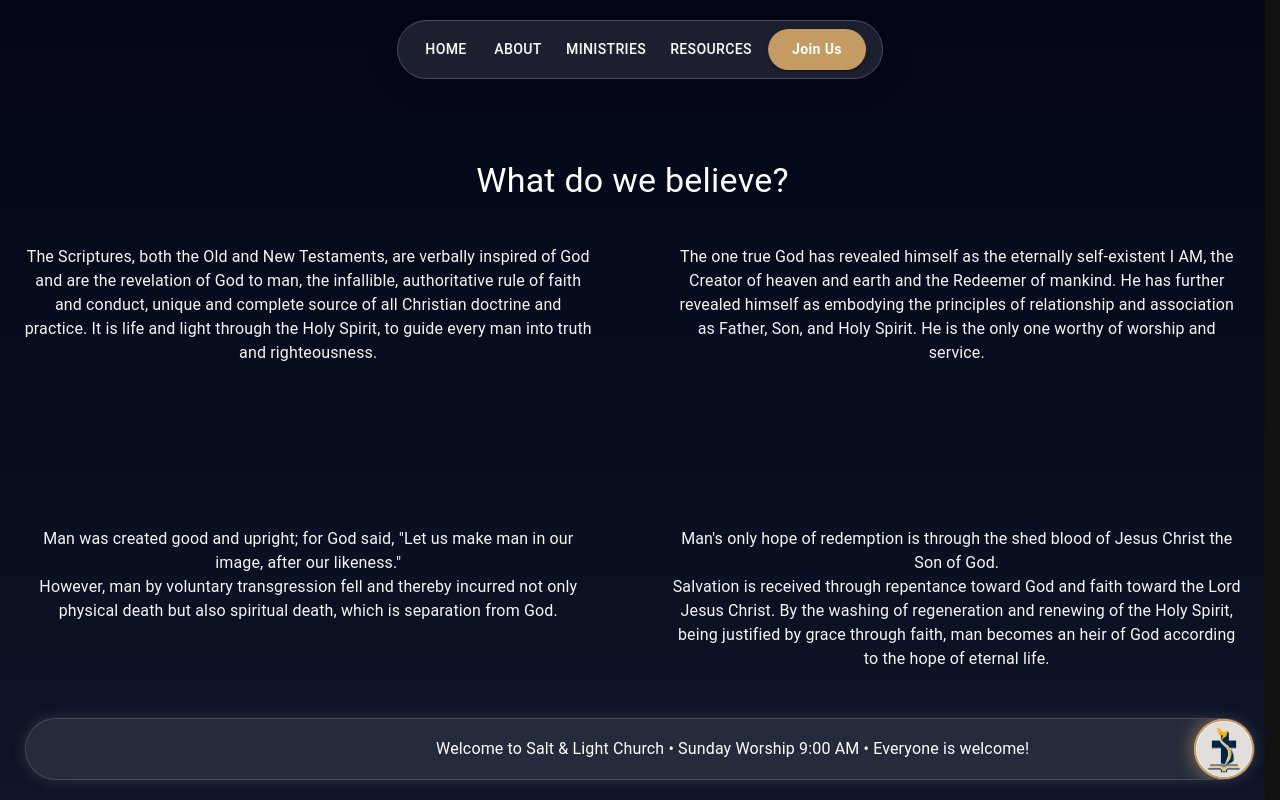
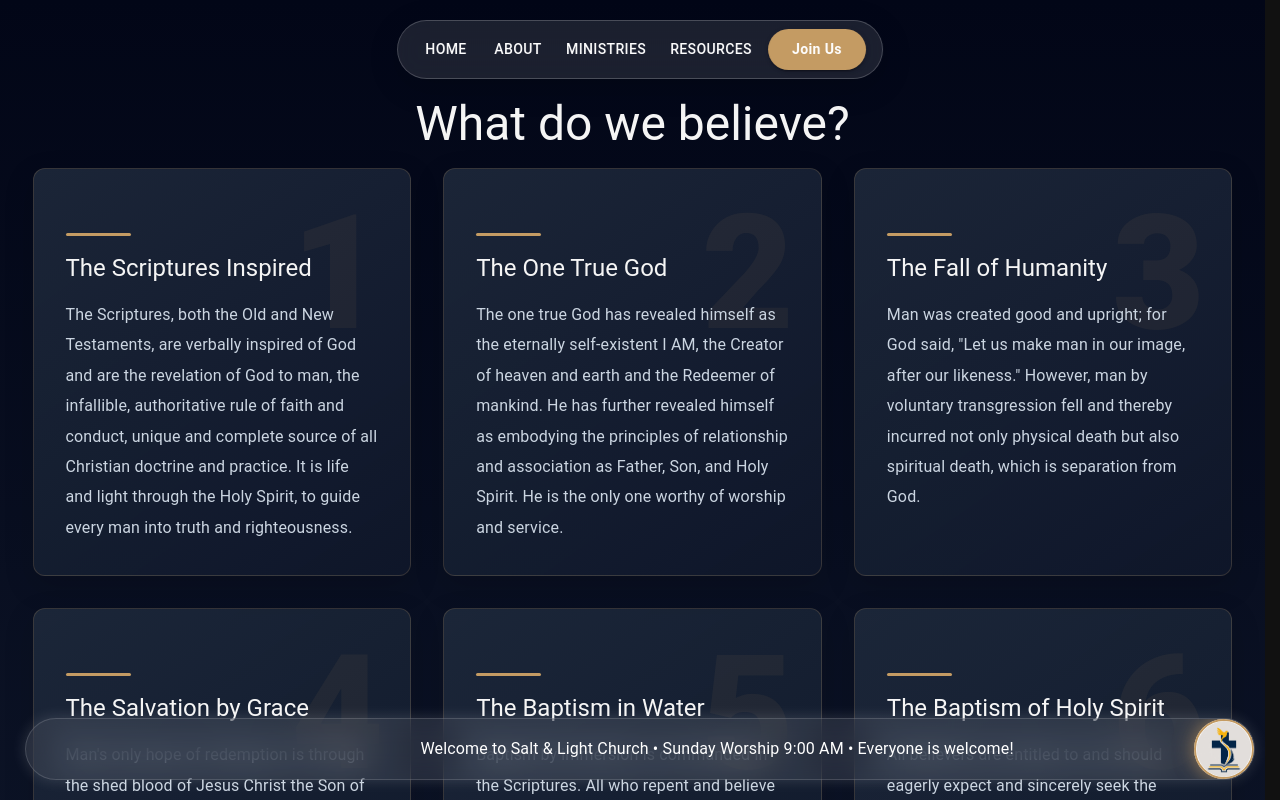
Before and after one commit to JayRostorfer/Salt-LightChurch, a Next.js app: page /about in a window 1280 px wide. Shown: the top 800 px of the page. Built offline with nearby package versions, Linux system fonts and the light colour scheme.

Commit message:
Refactor AboutUs component with GSAP animations

```diff
--- a/src/app/about/page.js
+++ b/src/app/about/page.js
@@ -1,111 +1,204 @@
-'use client';
+"use client";
 
-import { Box, Typography, Grid } from '@mui/material';
-import { motion, easeOut } from 'framer-motion';
+import { useLayoutEffect, useRef } from "react";
+import { Box, Typography, Grid, useMediaQuery } from "@mui/material";
 import aboutData from '@/data/aboutus.json';
 
-const itemVariants = {
-  hidden: {
+import { gsap } from "gsap";
+import { ScrollTrigger } from "gsap/ScrollTrigger";
+
+gsap.registerPlugin(ScrollTrigger);
+
+
+
+export default function AnimatedCards() {
+const sectionRef = useRef(null);
+
+const isDesktop = useMediaQuery("(min-width: 900px)");
+
+useLayoutEffect(() => {
+const ctx = gsap.context(() => {
+const cards = gsap.utils.toArray(".animated-card");
+
+  if (isDesktop) {
+    // DESKTOP ANIMATION
+    gsap.fromTo(
+      cards,
+      {
+        scale: 0.8,
         opacity: 0,
-    y: 50,
       },
+      {
+        scale: 1,
+        opacity: 1,
+        duration: 0.7,
+        ease: "power2.out",
+        stagger: {
+          each: 0.08,
+          from: "start",
+        },
+        scrollTrigger: {
+          trigger: sectionRef.current,
+          start: "top 80%",
+          toggleActions: "play none none none",
+          once: true,
+        },
+      }
+    );
+  } else {
+    // MOBILE ANIMATION
+    gsap.set(cards, {
+      autoAlpha: 0,
+      y: 35,
+    });
 
-  visible: (i) => ({
-    opacity: 1,
+    cards.forEach((card, index) => {
+      gsap.to(card, {
+        autoAlpha: 1,
         y: 0,
+        duration: 0.8,
+        ease: "power2.out",
+        delay: (index % 2) * 0.06,
+        scrollTrigger: {
+          trigger: card,
+          start: "top 90%",
+          once: true,
+        },
+      });
+    });
+  }
+}, sectionRef);
 
-    transition: {
-      delay: i * 0.05,
-      duration: 0.6,
-      ease: easeOut,
-    },
-  }),
-};
+return () => ctx.revert();
 
-const AboutUs = () => {
+}, [isDesktop]);
+
 return (
 <Box
-      px={2}
-      py={6}
-      maxWidth="lg"
-      mx="auto"
+ref={sectionRef}
 sx={{
+minHeight: "100vh",
+px: { xs: 2, md: 4 },
+py: 12,
 background:
-          'linear-gradient(180deg, #020617 0%, #0f172a 50%, #111827 100%)',
-        paddingTop: 20,
+"linear-gradient(180deg, #020617 0%, #0f172a 50%, #111827 100%)",
+}}
+>
+<Box
+sx={{
+maxWidth: 1200,
+mx: "auto",
 }}
 >
 <Typography
-        variant="h4"
 component="h2"
+variant="h3"
 align="center"
 fontWeight="bold"
-        color="whitesmoke"
-        gutterBottom
+sx={{
+color: "whitesmoke",
+mb: 2,
+}}
 >
 What do we believe?
 </Typography>
 
+
+
+    <Grid container spacing={4}>
+      {aboutData.map((valeur) => (
         <Grid
-        container
-        spacing={4}
-        mt={2}
-      >
-        {aboutData.map((valeur, i) => (
-          <Grid
-            key={i}
-            size={{ xs: 12, md: 6 }}
-          >
-            <motion.div
-              initial="hidden"
-              whileInView="visible"
-              viewport={{ once: true, amount: 0.2 }}
-              variants={itemVariants}
-              custom={i}
+          key={valeur.number}
+          size={{ xs: 12, sm: 6, md: 4 }}
         >
           <Box
+            className="animated-card"
             sx={{
-                  p: 3,
-                  borderRadius: 2,
-                  height: '100%',
-                  minHeight: 250,
-                  transition: 'transform 0.5s',
-
-                  '&:hover': {
-                    transform: 'translateY(-5px)',
+              position: "relative",
+              overflow: "hidden",
+              height: "100%",
+              minHeight: 280,
+              p: 4,
+              borderRadius: 3,
+              background:
+                "linear-gradient(145deg, rgba(30, 41, 59, 0.9), rgba(15, 23, 42, 0.95))",
+              border: "1px solid rgba(196, 155, 99, 0.2)",
+              boxShadow: "0 10px 30px rgba(0, 0, 0, 0.15)",
+              transition:
+                "border-color 0.3s ease, box-shadow 0.3s ease",
+              "&:hover": {
+                borderColor: "#c49b63",
+                boxShadow: "0 15px 35px rgba(0, 0, 0, 0.3)",
               },
             }}
           >
+
             <Typography
+              aria-hidden="true"
               sx={{
-                    whiteSpace: 'pre-line',
-                    color: '#c49b63',
+                position: "absolute",
+                right: { xs: 15, md: 25 },
+                top: { xs: 15, md: 25 },
+                fontSize: {
+                  xs: "5rem",
+                  md: "10rem",
+                },
+                fontWeight: 800,
+                lineHeight: 1,
+                color: "rgba(196,155,99,0.07)",
+                pointerEvents: "none",
+                userSelect: "none",
               }}
+            >
+              {valeur.number}
+            </Typography>
+
+
+            <Box
+              sx={{
+                position: "relative",
+                mt: 4,
+                width: 65,
+                height: 3,
+                bgcolor: "#c49b63",
+                borderRadius: 5,
+              }}
+            />
+
+
+            <Typography
+              variant="h5"
+              component="h3"
               fontWeight="bold"
-                  variant="h6"
-                  align="center"
-                  gutterBottom
+              sx={{
+                position: "relative",
+                color: "whitesmoke",
+                mt: 2,
+                mb: 2,
+              }}
             >
-                  {valeur.titre}
+              {valeur.title}
             </Typography>
+
 
             <Typography
               variant="body1"
-                  align="center"
               sx={{
-                    whiteSpace: 'pre-line',
-                    color: 'whitesmoke',
+                position: "relative",
+                color: "#cbd5e1",
+                lineHeight: 1.9,
               }}
             >
               {valeur.description}
             </Typography>
+
+
           </Box>
-            </motion.div>
         </Grid>
       ))}
     </Grid>
   </Box>
+</Box>
+
 );
-};
-
-export default AboutUs;
+}
```
Lines whose indentation alone changed are shown as unchanged.
